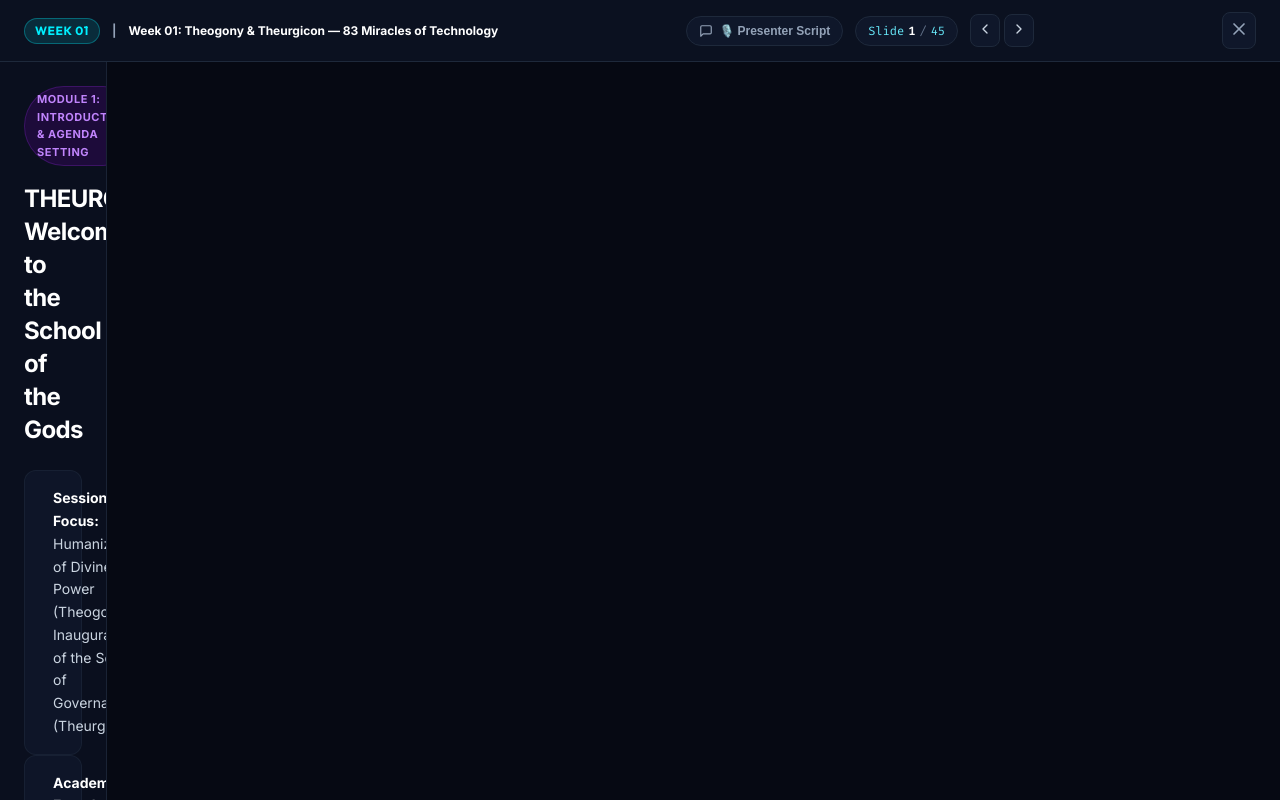
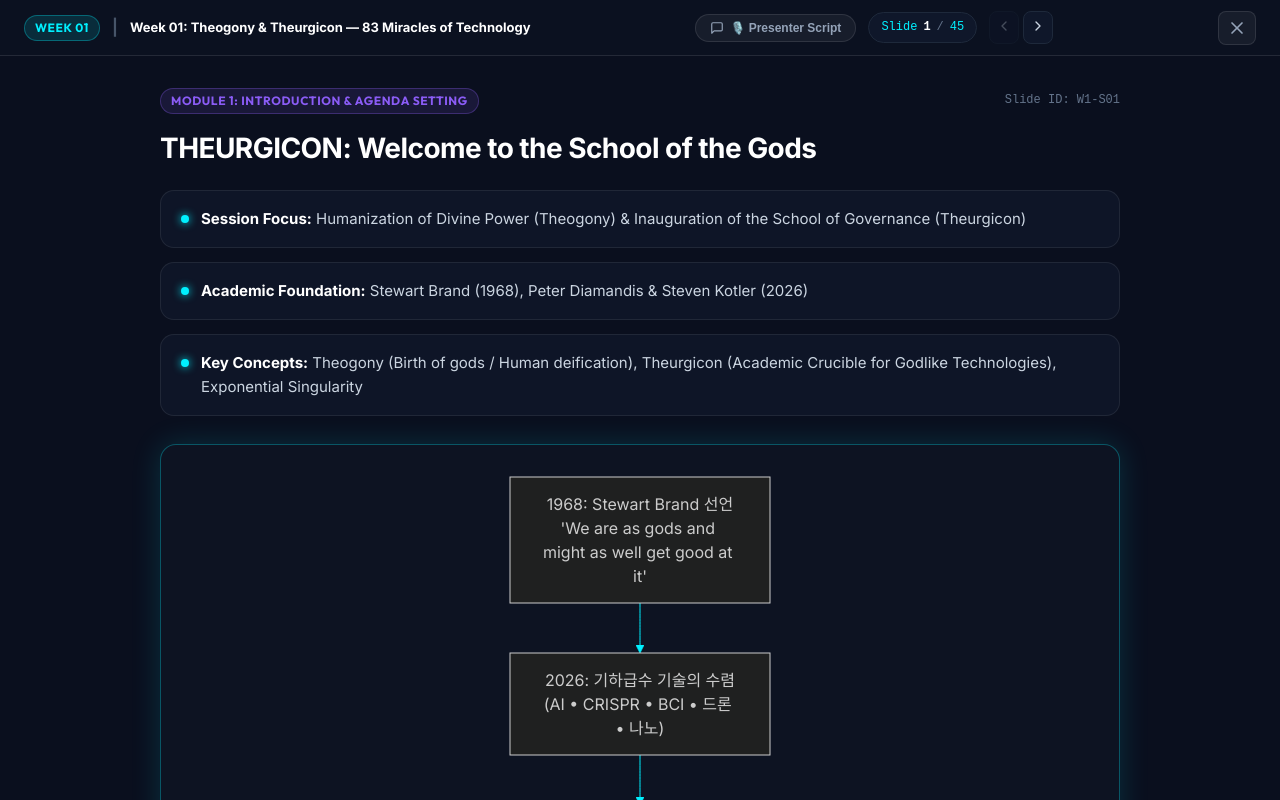
Before and after one commit to kecfai7/we-are-as-gods, a React (Vite) app: page / in a window 1280 px wide. Both pictures are taken after a click on the element 221 px from the left and 1272 px from the top of the page. Shown: the part 872-1672 px from the top of the page. Built offline with nearby package versions, Linux system fonts and the light colour scheme; the HTML template or start-up script is replaced by a standard one.

Commit message:
fix: replace CSS grid with robust Flexbox and direct inline styles to fix narrow slide canvas layout

```diff
--- a/src/components/SlideViewerModal.jsx
+++ b/src/components/SlideViewerModal.jsx
@@ -10,7 +10,7 @@ import { localizeSlideTitle, localizeBullet, localizeScriptContent } from '../ut
 export default function SlideViewerModal({ session, initialSlide = 1, onClose, lang }) {
   const [currentSlideIndex, setCurrentSlideIndex] = useState(initialSlide - 1);
   const [mermaidSvg, setMermaidSvg] = useState('');
-  const [showScript, setShowScript] = useState(false); // Default: hidden as requested
+  const [showScript, setShowScript] = useState(false); // Default: hidden
 
   const slides = session?.slides || [];
   const currentSlide = slides[currentSlideIndex] || null;
@@ -156,7 +156,6 @@ export default function SlideViewerModal({ session, initialSlide = 1, onClose, l
 
   return createPortal(
     <div
-      className="fixed inset-0 flex flex-col overflow-hidden animate-in fade-in duration-150"
       style={{
         position: 'fixed',
         top: 0,
@@ -166,34 +165,55 @@ export default function SlideViewerModal({ session, initialSlide = 1, onClose, l
         width: '100vw',
         height: '100vh',
         zIndex: 999999,
-        backgroundColor: '#060913'
+        backgroundColor: '#060913',
+        display: 'flex',
+        flexDirection: 'column',
+        overflow: 'hidden'
       }}
     >
-      {/* Top Modal Bar */}
+      {/* Top Modal Navigation Bar */}
       <div
-        className="px-6 py-3 border-b border-slate-800 flex items-center justify-between shrink-0"
-        style={{ backgroundColor: '#0B1120', minHeight: '56px' }}
+        style={{
+          backgroundColor: '#0B1120',
+          minHeight: '56px',
+          height: '56px',
+          display: 'flex',
+          alignItems: 'center',
+          justifyContent: 'space-between',
+          padding: '0 24px',
+          borderBottom: '1px solid rgba(255, 255, 255, 0.1)',
+          flexShrink: 0
+        }}
       >
-        <div className="flex items-center gap-3">
-          <span className="badge badge-cyan text-xs">
+        <div style={{ display: 'flex', alignItems: 'center', gap: '12px' }}>
+          <span className="badge badge-cyan text-xs font-bold">
             WEEK {session.weekNumber < 10 ? `0${session.weekNumber}` : session.weekNumber}
           </span>
-          <span className="text-xs font-bold text-slate-400 hidden sm:inline">|</span>
-          <h2 className="text-xs sm:text-sm font-bold text-white truncate max-w-md lg:max-w-xl">
+          <span style={{ color: '#475569', fontWeight: 'bold' }}>|</span>
+          <h2 style={{ fontSize: '13px', fontWeight: '700', color: '#FFFFFF', maxWidth: '600px', whiteSpace: 'nowrap', overflow: 'hidden', textOverflow: 'ellipsis' }}>
             {lang === 'en' ? session.titleEn : session.titleKo}
           </h2>
         </div>
 
-        {/* Center Progress & Presenter Script Toggle */}
-        <div className="flex items-center gap-3">
-          {/* Presenter Script Collapsible Toggle Button */}
+        {/* Center Controls: Script Toggle & Slide Nav */}
+        <div style={{ display: 'flex', alignItems: 'center', gap: '12px' }}>
+          {/* Presenter Script Toggle Button */}
           <button
             onClick={() => setShowScript(!showScript)}
-            className={`flex items-center gap-1.5 px-3 py-1.5 rounded-full text-xs font-bold transition-all border ${
-              showScript
-                ? 'bg-purple-600/30 text-purple-300 border-purple-500/50 shadow-[0_0_12px_rgba(139,92,246,0.3)]'
-                : 'bg-slate-900 text-slate-400 border-slate-800 hover:text-white hover:border-slate-700'
-            }`}
+            style={{
+              display: 'flex',
+              alignItems: 'center',
+              gap: '6px',
+              padding: '6px 14px',
+              borderRadius: '9999px',
+              fontSize: '12px',
+              fontWeight: '700',
+              cursor: 'pointer',
+              transition: 'all 0.2s',
+              backgroundColor: showScript ? 'rgba(139, 92, 246, 0.25)' : 'rgba(255, 255, 255, 0.05)',
+              color: showScript ? '#C4B5FD' : '#94A3B8',
+              border: showScript ? '1px solid rgba(139, 92, 246, 0.6)' : '1px solid rgba(255, 255, 255, 0.1)'
+            }}
             title="Toggle Presenter Dialogue Script"
           >
             <MessageSquare className="w-3.5 h-3.5" />
@@ -204,18 +224,20 @@ export default function SlideViewerModal({ session, initialSlide = 1, onClose, l
             </span>
           </button>
 
-          <div className="flex items-center gap-1 bg-slate-900 border border-slate-800 px-3 py-1.5 rounded-full text-xs font-mono text-cyan-300">
+          {/* Slide Progress Badge */}
+          <div style={{ display: 'flex', alignItems: 'center', gap: '6px', backgroundColor: '#0F172A', border: '1px solid #1E293B', padding: '5px 12px', borderRadius: '9999px', fontSize: '12px', fontFamily: 'monospace', color: '#00F0FF' }}>
             <span>{lang === 'en' ? 'Slide' : '슬라이드'}</span>
-            <span className="font-bold text-white">{currentSlide.slideNumber}</span>
-            <span className="text-slate-500">/</span>
+            <span style={{ fontWeight: 'bold', color: '#FFFFFF' }}>{currentSlide.slideNumber}</span>
+            <span style={{ color: '#64748B' }}>/</span>
             <span>45</span>
           </div>
 
-          <div className="flex items-center gap-1">
+          {/* Prev / Next Buttons */}
+          <div style={{ display: 'flex', alignItems: 'center', gap: '4px' }}>
             <button
               onClick={() => setCurrentSlideIndex((prev) => Math.max(prev - 1, 0))}
               disabled={currentSlideIndex === 0}
-              className="p-1.5 rounded-lg bg-slate-900 border border-slate-800 hover:border-cyan-400 text-slate-300 disabled:opacity-30 transition-all"
+              style={{ padding: '6px', borderRadius: '8px', backgroundColor: '#0F172A', border: '1px solid #1E293B', color: '#CBD5E1', cursor: currentSlideIndex === 0 ? 'not-allowed' : 'pointer', opacity: currentSlideIndex === 0 ? 0.3 : 1 }}
               title="Previous Slide (←)"
             >
               <ChevronLeft className="w-4 h-4" />
@@ -224,7 +246,7 @@ export default function SlideViewerModal({ session, initialSlide = 1, onClose, l
             <button
               onClick={() => setCurrentSlideIndex((prev) => Math.min(prev + 1, slides.length - 1))}
               disabled={currentSlideIndex === slides.length - 1}
-              className="p-1.5 rounded-lg bg-slate-900 border border-slate-800 hover:border-cyan-400 text-slate-300 disabled:opacity-30 transition-all"
+              style={{ padding: '6px', borderRadius: '8px', backgroundColor: '#0F172A', border: '1px solid #1E293B', color: '#CBD5E1', cursor: currentSlideIndex === slides.length - 1 ? 'not-allowed' : 'pointer', opacity: currentSlideIndex === slides.length - 1 ? 0.3 : 1 }}
               title="Next Slide (→)"
             >
               <ChevronRight className="w-4 h-4" />
@@ -232,46 +254,55 @@ export default function SlideViewerModal({ session, initialSlide = 1, onClose, l
           </div>
         </div>
 
-        {/* Close Button */}
+        {/* Close Modal Button */}
         <button
           onClick={onClose}
-          className="p-1.5 rounded-lg bg-slate-900 hover:bg-rose-900/50 text-slate-400 hover:text-rose-400 border border-slate-800 transition-all"
+          style={{ padding: '6px 8px', borderRadius: '8px', backgroundColor: 'rgba(255, 255, 255, 0.05)', border: '1px solid rgba(255, 255, 255, 0.1)', color: '#94A3B8', cursor: 'pointer', display: 'flex', alignItems: 'center', justifyContent: 'center' }}
           title="Close Viewer (Esc)"
         >
           <X className="w-5 h-5" />
         </button>
       </div>
 
-      {/* Main Slide Stage Area */}
-      <div className="flex-1 grid grid-cols-1 lg:grid-cols-12 gap-0 overflow-hidden">
-        {/* Slide Presentation Canvas (Full width when script is hidden) */}
+      {/* Main Slide Presentation Stage (Flex Container) */}
+      <div style={{ flex: 1, display: 'flex', overflow: 'hidden', width: '100%', position: 'relative' }}>
+
+        {/* Center/Left: Slide Presentation Canvas */}
         <div
-          className={`${showScript ? 'lg:col-span-7' : 'lg:col-span-12 max-w-6xl mx-auto w-full'} p-6 sm:p-10 flex flex-col justify-between overflow-y-auto border-r border-slate-800/80 transition-all duration-300`}
-          style={{ backgroundColor: '#0A0F1E' }}
+          style={{
+            flex: 1,
+            display: 'flex',
+            flexDirection: 'column',
+            justifyContent: 'space-between',
+            overflowY: 'auto',
+            padding: '32px 40px',
+            backgroundColor: '#0A0F1E',
+            width: '100%'
+          }}
         >
-          <div>
-            {/* Module Badge & Slide Tag */}
-            <div className="flex items-center justify-between mb-4">
-              <span className="text-[11px] font-bold uppercase tracking-wider text-purple-400 bg-purple-950/40 border border-purple-800/40 px-3 py-1 rounded-full">
+          <div style={{ maxWidth: '960px', margin: '0 auto', width: '100%' }}>
+            {/* Module Badge & Slide ID */}
+            <div style={{ display: 'flex', alignItems: 'center', justifyContent: 'space-between', marginBottom: '16px' }}>
+              <span className="badge badge-purple text-xs font-bold uppercase tracking-wider px-3 py-1">
                 {getModuleLabel(currentSlide.moduleNumber)}
               </span>
-              <span className="text-xs text-slate-500 font-mono">
+              <span style={{ fontSize: '12px', color: '#64748B', fontFamily: 'monospace' }}>
                 Slide ID: W{session.weekNumber}-S{currentSlide.slideNumber < 10 ? `0${currentSlide.slideNumber}` : currentSlide.slideNumber}
               </span>
             </div>
 
             {/* Slide Title */}
-            <h1 className="font-['Outfit'] font-extrabold text-2xl sm:text-3xl lg:text-4xl text-white tracking-tight leading-snug mb-6">
+            <h1 className="font-['Outfit']" style={{ fontSize: '28px', fontWeight: '800', color: '#FFFFFF', lineHeight: 1.3, marginBottom: '24px', letterSpacing: '-0.02em' }}>
               {displayTitle}
             </h1>
 
             {/* Bullets Content */}
             {currentSlide.bullets && currentSlide.bullets.length > 0 && (
-              <div className="space-y-3.5 mb-8">
+              <div style={{ display: 'flex', flexDirection: 'column', gap: '14px', marginBottom: '28px' }}>
                 {currentSlide.bullets.map((bullet, idx) => (
-                  <div key={idx} className="flex items-start gap-3 text-sm sm:text-base text-slate-300 leading-relaxed bg-slate-900/90 p-4 rounded-xl border border-slate-800/60 shadow-sm">
-                    <span className="w-2 h-2 rounded-full bg-cyan-400 mt-2 shrink-0 shadow-[0_0_8px_#00F0FF]" />
-                    <span dangerouslySetInnerHTML={{ __html: localizeBullet(bullet, lang).replace(/\*\*(.*?)\*\*/g, '<strong class="text-white font-bold">$1</strong>') }} />
+                  <div key={idx} style={{ display: 'flex', alignItems: 'flex-start', gap: '12px', fontSize: '15px', color: '#CBD5E1', lineHeight: 1.6, backgroundColor: 'rgba(15, 23, 42, 0.8)', padding: '16px 20px', borderRadius: '14px', border: '1px solid rgba(255, 255, 255, 0.08)' }}>
+                    <span style={{ width: '8px', height: '8px', borderRadius: '50%', backgroundColor: '#00F0FF', marginTop: '8px', flexShrink: 0, boxShadow: '0 0 8px #00F0FF' }} />
+                    <span dangerouslySetInnerHTML={{ __html: localizeBullet(bullet, lang).replace(/\*\*(.*?)\*\*/g, '<strong style="color: #FFFFFF; font-weight: 700;">$1</strong>') }} />
                   </div>
                 ))}
               </div>
@@ -279,9 +310,11 @@ export default function SlideViewerModal({ session, initialSlide = 1, onClose, l
 
             {/* Formula Block */}
             {currentSlide.formula && (
-              <div className="bg-cyan-950/40 border border-cyan-500/40 p-5 rounded-2xl mb-8 shadow-[0_0_25px_rgba(0,240,255,0.15)]">
-                <div className="text-[11px] font-mono uppercase text-cyan-400 font-bold mb-1.5 tracking-wider">MATHEMATICAL MODEL</div>
-                <div className="font-mono text-cyan-200 text-sm sm:text-lg font-bold overflow-x-auto">
+              <div style={{ backgroundColor: 'rgba(8, 47, 73, 0.4)', border: '1px solid rgba(0, 240, 255, 0.4)', padding: '20px', borderRadius: '16px', marginBottom: '28px', boxShadow: '0 0 25px rgba(0, 240, 255, 0.12)' }}>
+                <div style={{ fontSize: '11px', fontFamily: 'monospace', textTransform: 'uppercase', color: '#00F0FF', fontWeight: '700', marginBottom: '6px', letterSpacing: '0.05em' }}>
+                  MATHEMATICAL MODEL
+                </div>
+                <div style={{ fontFamily: 'monospace', color: '#BAE6FD', fontSize: '16px', fontWeight: '700', overflowX: 'auto' }}>
                   {currentSlide.formula}
                 </div>
               </div>
@@ -289,22 +322,22 @@ export default function SlideViewerModal({ session, initialSlide = 1, onClose, l
 
             {/* Mermaid Render Area */}
             {mermaidSvg ? (
-              <div className="bg-[#0D1322] border border-cyan-500/30 p-6 rounded-2xl mb-8 shadow-[0_0_30px_rgba(0,240,255,0.15)] overflow-x-auto flex items-center justify-center">
+              <div style={{ backgroundColor: '#0D1322', border: '1px solid rgba(0, 240, 255, 0.3)', padding: '24px', borderRadius: '16px', marginBottom: '28px', boxShadow: '0 0 30px rgba(0, 240, 255, 0.15)', overflowX: 'auto', display: 'flex', alignItems: 'center', justifyContent: 'center' }}>
                 <div
-                  className="w-full flex justify-center"
+                  style={{ width: '100%', display: 'flex', justifyContent: 'center' }}
                   dangerouslySetInnerHTML={{ __html: mermaidSvg }}
                 />
               </div>
             ) : currentSlide.mermaid ? (
-              <div className="bg-slate-900 border border-slate-800 p-5 rounded-2xl mb-8 font-mono text-xs text-slate-300 overflow-x-auto">
+              <div style={{ backgroundColor: '#0F172A', border: '1px solid rgba(255, 255, 255, 0.1)', padding: '20px', borderRadius: '16px', marginBottom: '28px', fontFamily: 'monospace', fontSize: '12px', color: '#CBD5E1', overflowX: 'auto' }}>
                 <pre>{currentSlide.mermaid}</pre>
               </div>
             ) : null}
           </div>
 
           {/* Quick Slide Slider Bar */}
-          <div className="pt-6 border-t border-slate-800/80 flex items-center gap-4 bg-[#0A0F1E]">
-            <span className="text-xs text-slate-400 font-medium whitespace-nowrap font-mono">
+          <div style={{ maxWidth: '960px', margin: '0 auto', width: '100%', paddingTop: '20px', borderTop: '1px solid rgba(255, 255, 255, 0.08)', display: 'flex', alignItems: 'center', gap: '16px' }}>
+            <span style={{ fontSize: '12px', color: '#94A3B8', fontFamily: 'monospace', whiteSpace: 'nowrap' }}>
               {lang === 'en' ? 'Slide' : '슬라이드'} {currentSlideIndex + 1} / 45
             </span>
             <input
@@ -313,26 +346,40 @@ export default function SlideViewerModal({ session, initialSlide = 1, onClose, l
               max={slides.length - 1}
               value={currentSlideIndex}
               onChange={(e) => setCurrentSlideIndex(parseInt(e.target.value, 10))}
-              className="w-full h-2 bg-slate-800 rounded-lg appearance-none cursor-pointer accent-cyan-400"
+              style={{ width: '100%', height: '6px', accentColor: '#00F0FF', cursor: 'pointer' }}
             />
           </div>
         </div>
 
-        {/* Right 5 Cols: 3-Presenter Tiki-Taka Script & Discussion Studio (Collapsible Drawer) */}
+        {/* Right: 3-Presenter Authentic Dialogue Script Drawer (Collapsible) */}
         {showScript && (
           <div
-            className="lg:col-span-5 flex flex-col justify-between overflow-hidden border-l border-slate-800/80 animate-in slide-in-from-right duration-200"
-            style={{ backgroundColor: '#080D1A' }}
+            style={{
+              width: '420px',
+              flexShrink: 0,
+              display: 'flex',
+              flexDirection: 'column',
+              justifyContent: 'space-between',
+              backgroundColor: '#080D1A',
+              borderLeft: '1px solid rgba(255, 255, 255, 0.1)',
+              overflow: 'hidden'
+            }}
           >
             {/* Header Tab in Studio */}
             <div
-              className="p-4 border-b border-slate-800 flex items-center justify-between"
-              style={{ backgroundColor: '#0B1120' }}
+              style={{
+                padding: '16px',
+                borderBottom: '1px solid rgba(255, 255, 255, 0.1)',
+                backgroundColor: '#0B1120',
+                display: 'flex',
+                alignItems: 'center',
+                justifyContent: 'space-between'
+              }}
             >
-              <div className="flex items-center gap-2">
+              <div style={{ display: 'flex', alignItems: 'center', gap: '8px' }}>
                 <MessageSquare className="w-4 h-4 text-cyan-400" />
-                <span className="text-xs font-bold font-['Syne'] uppercase tracking-wider text-white">
-                  {lang === 'en' ? '3-Presenter Authentic Dialogue Script' : '3인 교수진 티키타카 대화 스크립트'}
+                <span className="font-['Syne']" style={{ fontSize: '12px', fontWeight: '800', textTransform: 'uppercase', letterSpacing: '0.05em', color: '#FFFFFF' }}>
+                  {lang === 'en' ? '3-Presenter Authentic Script' : '3인 교수진 스크립트'}
                 </span>
               </div>
               <span className="badge badge-purple text-[10px]">
@@ -341,14 +388,14 @@ export default function SlideViewerModal({ session, initialSlide = 1, onClose, l
             </div>
 
             {/* Script Dialogue Stream */}
-            <div className="flex-1 p-6 overflow-y-auto space-y-4">
+            <div style={{ flex: 1, padding: '20px', overflowY: 'auto', display: 'flex', flexDirection: 'column', gap: '16px' }}>
               {scriptItems.length > 0 ? (
                 scriptItems.map((item) => (
-                  <div key={item.id} className="glass-panel p-4 border border-slate-800/80 hover:border-slate-700 transition-all">
-                    <div className="flex items-center justify-between mb-2">
-                      <div className="flex items-center gap-2">
-                        <span className="text-base">{item.avatar}</span>
-                        <span className="font-['Outfit'] font-bold text-xs text-white">
+                  <div key={item.id} style={{ backgroundColor: 'rgba(15, 23, 42, 0.6)', border: '1px solid rgba(255, 255, 255, 0.08)', borderRadius: '12px', padding: '14px' }}>
+                    <div style={{ display: 'flex', alignItems: 'center', justifyContent: 'space-between', marginBottom: '8px' }}>
+                      <div style={{ display: 'flex', alignItems: 'center', gap: '8px' }}>
+                        <span style={{ fontSize: '16px' }}>{item.avatar}</span>
+                        <span className="font-['Outfit']" style={{ fontSize: '12px', fontWeight: '700', color: '#FFFFFF' }}>
                           {item.speaker}
                         </span>
                       </div>
@@ -357,24 +404,24 @@ export default function SlideViewerModal({ session, initialSlide = 1, onClose, l
                       </span>
                     </div>
 
-                    <p className="text-xs sm:text-sm text-slate-300 leading-relaxed font-medium">
+                    <p style={{ fontSize: '13px', color: '#CBD5E1', lineHeight: 1.6, fontWeight: '500' }}>
                       {item.content}
                     </p>
                   </div>
                 ))
               ) : (
-                <div className="text-center py-12 text-slate-500 text-xs">
+                <div style={{ textAlign: 'center', padding: '48px 0', color: '#64748B', fontSize: '12px' }}>
                   {lang === 'en' ? 'No presenter dialogue recorded for this slide.' : '이 슬라이드에 등록된 교수진 스크립트가 없습니다.'}
                 </div>
               )}
             </div>
 
             {/* Reading Anchor Note */}
-            <div className="p-4 border-t border-slate-800 bg-[#0B1120] flex items-center justify-between text-xs text-slate-400">
-              <span className="truncate max-w-[280px]">
+            <div style={{ padding: '14px 16px', borderTop: '1px solid rgba(255, 255, 255, 0.1)', backgroundColor: '#0B1120', display: 'flex', alignItems: 'center', justifyContent: 'space-between', fontSize: '11px', color: '#94A3B8' }}>
+              <span style={{ overflow: 'hidden', textOverflow: 'ellipsis', whiteSpace: 'nowrap', maxWidth: '300px' }}>
                 📖 {session.reading}
               </span>
-              <span className="text-slate-500 font-mono text-[11px]">EXPO-701</span>
+              <span style={{ color: '#64748B', fontFamily: 'monospace' }}>EXPO-701</span>
             </div>
           </div>
         )}
```
